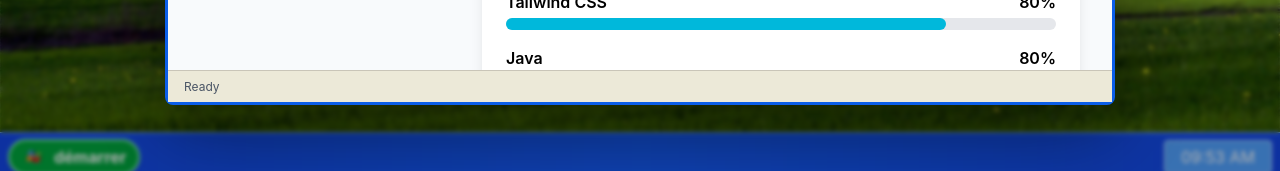
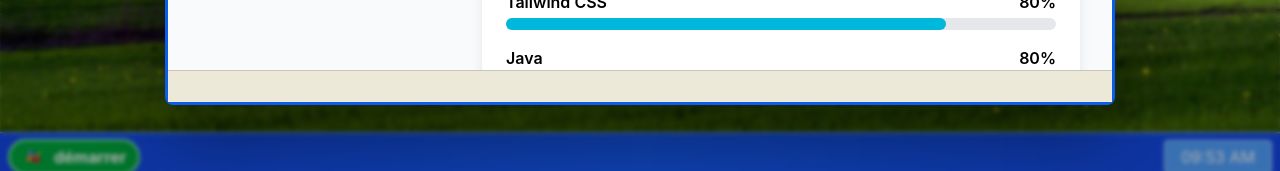
Before and after one commit to ImedBouacheria/portfolio-xp, a React app: page / in a window 1280 px wide. Both pictures are taken after a click on the element "About". Shown: the part 620-791 px from the top of the page. Built offline with nearby package versions, Linux system fonts and the light colour scheme; the HTML template or start-up script is replaced by a standard one.

Commit message:
suppression du ready (modal)

```diff
--- a/src/components/Modal.jsx
+++ b/src/components/Modal.jsx
@@ -250,8 +250,6 @@ function Modal({ title, children, onClose }) {
             "
           >
 
-            Ready
-
           </div>
 
         </div>
```
